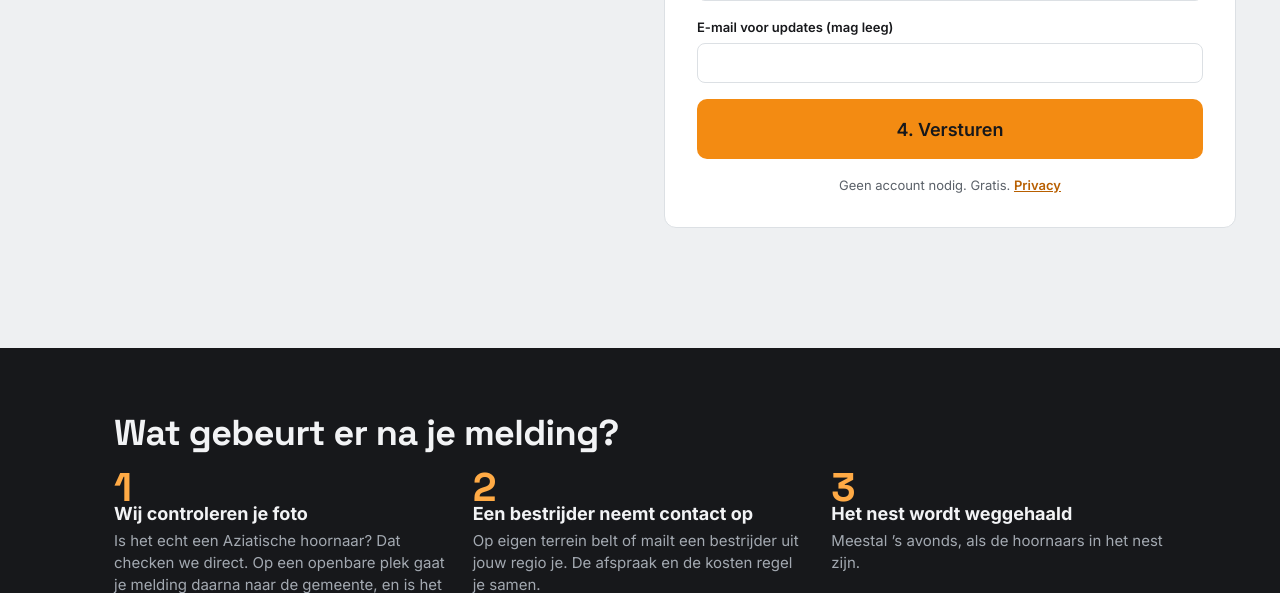
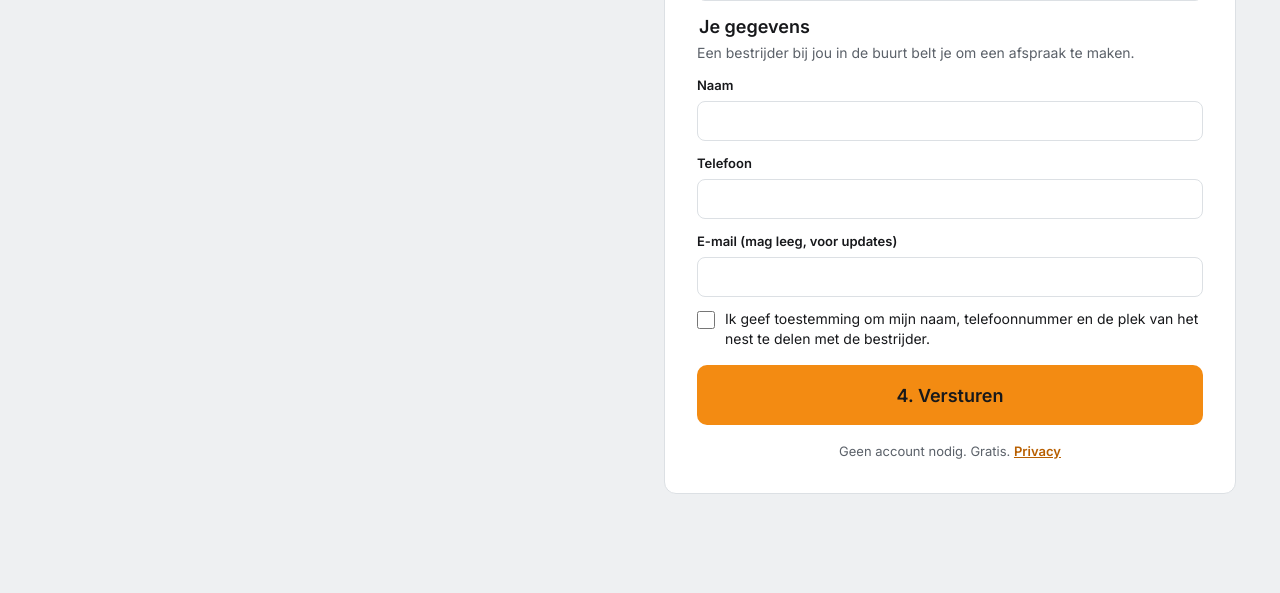
Before and after one commit to teusoftsite/hornaar, a Laravel app: page /melden in a window 1280 px wide. Shown: the part 942-1535 px from the top of the page. Run offline with Laravel 12, Linux system fonts and the light colour scheme; parts of the project's set-up code (start-up, migrations or seed data) failed here and were passed over.

Commit message:
Meldformulier vraagt naam, telefoon en e-mail; eigen terrein zoekt direct een bestrijder
Co-Authored-By: Claude Opus 5.5 <noreply@anthropic.com>
Claude-Session: https://claude.ai/code/session_01MpDGRGrearn6M9MQzHcJ9g

```diff
--- a/app/Console/Commands/PurgePersonalData.php
+++ b/app/Console/Commands/PurgePersonalData.php
@@ -18,7 +18,7 @@ class PurgePersonalData extends Command
         $closed = [NestStatus::AFGEWEZEN, NestStatus::SAMENGEVOEGD, NestStatus::BESTREDEN, NestStatus::GEFACTUREERD];
         $n = Report::whereNotNull('reporter_email')
             ->whereHas('nest', fn ($q) => $q->whereIn('status', $closed)->where('updated_at', '<', now()->subDays(config('meldhoornaar.purge_reporter_email_days'))))
-            ->update(['reporter_email' => null]);
+            ->update(['reporter_email' => null, 'reporter_name' => null, 'reporter_phone' => null]);
         $l = \App\Models\Lead::whereIn('status', ['afgerond', 'geen_bestrijder', 'geannuleerd'])
             ->where('updated_at', '<', now()->subDays(config('meldhoornaar.purge_reporter_email_days')))
             ->where('name', '!=', 'gewist')
--- a/app/Http/Controllers/ReportController.php
+++ b/app/Http/Controllers/ReportController.php
@@ -25,7 +25,14 @@ class ReportController extends Controller
             'height_m' => ['nullable', 'numeric', 'between:0,40'],
             'note' => ['nullable', 'string', 'max:1000'],
             'email' => ['nullable', 'email', 'max:190'],
+            'name' => ['required_if:plek,eigen', 'nullable', 'string', 'max:120'],
+            'phone' => ['required_if:plek,eigen', 'nullable', 'string', 'max:30', 'regex:/^[0-9 +()\-]{8,}$/'],
+            'akkoord' => ['accepted_if:plek,eigen'],
         ], [
+            'name.required_if' => 'Vul je naam in, dan kan de bestrijder je bellen.',
+            'phone.required_if' => 'Vul je telefoonnummer in, dan kan de bestrijder je bellen.',
+            'phone.regex' => 'Vul een geldig telefoonnummer in.',
+            'akkoord.accepted_if' => 'Geef toestemming om je gegevens met de bestrijder te delen.',
             'plek.required' => 'Kies waar het nest hangt: eigen terrein of openbare plek.',
             'lat.required' => 'Kies de plek van het nest op de kaart.',
             'lat.between' => 'Deze plek ligt niet in Nederland.',
@@ -41,6 +48,9 @@ class ReportController extends Controller
         }
 
         $report = $service->create($data, $request->file('photo'), $request->ip());
+        if ($report->nest->isParticulier()) {
+            app(\App\Services\LeadService::class)->request($report, $data);
+        }
         $url = route('melding.status', ['token' => $report->token, 'nieuw' => 1]);
 
         return $request->expectsJson()
--- a/app/Services/ReportService.php
+++ b/app/Services/ReportService.php
@@ -54,6 +54,8 @@ class ReportService
                 'photo_path' => $photoPath,
                 'note' => $data['note'] ?? null,
                 'reporter_email' => $data['email'] ?? null,
+                'reporter_name' => $data['name'] ?? null,
+                'reporter_phone' => $data['phone'] ?? null,
                 'token' => Str::random(32),
                 'ip_hash' => $ip ? hash('sha256', $ip . config('app.key')) : null,
                 'lat' => $lat,
--- a/resources/views/gemeente/show.blade.php
+++ b/resources/views/gemeente/show.blade.php
@@ -31,7 +31,7 @@
       <div class="row between"><strong>Melding {{ $loop->iteration }}</strong><span class="small muted">{{ $r->created_at->format('d-m-Y H:i') }}</span></div>
       @if($r->photo_path)<a href="{{ \App\Support\Photo::url($r->photo_path) }}" target="_blank"><img class="photo" src="{{ \App\Support\Photo::url($r->photo_path) }}" alt="Foto melding"></a>@else<p class="small muted">Geen foto.</p>@endif
       @if($r->note)<p style="margin:0">“{{ $r->note }}”</p>@endif
-      <p class="small muted" style="margin:0">{{ $r->reporter_email ? 'Melder wil updates per e-mail' : 'Anoniem' }}</p>
+      <p class="small muted" style="margin:0">@if($r->reporter_name || $r->reporter_phone){{ $r->reporter_name }}@if($r->reporter_phone) · <a href="tel:{{ preg_replace('/[^0-9+]/', '', $r->reporter_phone) }}">{{ $r->reporter_phone }}</a>@endif @if($r->reporter_email) · {{ $r->reporter_email }}@endif @else{{ $r->reporter_email ? 'Melder wil updates per e-mail' : 'Anoniem' }}@endif</p>
     </div>
     @endforeach
   </div>
--- a/resources/views/public/melden.blade.php
+++ b/resources/views/public/melden.blade.php
@@ -29,7 +29,14 @@
 <input type="hidden" name="lat" id="lat" value="{{ old('lat') }}"><input type="hidden" name="lng" id="lng" value="{{ old('lng') }}">
 <p id="where" class="small" style="margin:0"></p>
 <label style="display: flex; flex-direction: column; gap: 6px; font-size: 13px; font-weight: 600">Opmerking (mag leeg)<input type="text" name="note" maxlength="1000" value="{{ old('note') }}" placeholder="bijv. hoog in de eik achter het huis"></label>
-<label style="display: flex; flex-direction: column; gap: 6px; font-size: 13px; font-weight: 600">E-mail voor updates (mag leeg)<input type="email" name="email" value="{{ old('email') }}" autocomplete="email"></label>
+<fieldset style="border: 0; margin: 0; padding: 0; display: flex; flex-direction: column; gap: 12px">
+<legend style="font-size: 18px; font-weight: 600; margin-bottom: 6px">Je gegevens</legend>
+<p id="contactuitleg" style="margin: 0; font-size: 14px; color: #5B6169"></p>
+<label style="display: flex; flex-direction: column; gap: 6px; font-size: 13px; font-weight: 600"><span>Naam <span class="verplicht"></span></span><input name="name" value="{{ old('name') }}" autocomplete="name" maxlength="120"></label>
+<label style="display: flex; flex-direction: column; gap: 6px; font-size: 13px; font-weight: 600"><span>Telefoon <span class="verplicht"></span></span><input name="phone" type="tel" value="{{ old('phone') }}" autocomplete="tel" maxlength="30"></label>
+<label style="display: flex; flex-direction: column; gap: 6px; font-size: 13px; font-weight: 600">E-mail (mag leeg, voor updates)<input type="email" name="email" value="{{ old('email') }}" autocomplete="email"></label>
+<label id="akkoordrij" style="display: flex; gap: 10px; align-items: flex-start; font-size: 14px"><input type="checkbox" name="akkoord" value="1" @checked(old('akkoord')) style="width: 18px; height: 18px; margin: 2px 0 0; accent-color: #B85F00; flex: none"> Ik geef toestemming om mijn naam, telefoonnummer en de plek van het nest te delen met de bestrijder.</label>
+</fieldset>
 @if($turnstile)<div class="cf-turnstile" data-sitekey="{{ $turnstile }}" data-language="nl"></div>@endif
 <button type="submit" id="send" style="font: 600 18px Inter, sans-serif; background: #F38B12; color: #17181B; border: 0; border-radius: 10px; padding: 18px; min-height: 60px; cursor: pointer">4. Versturen</button>
 <p style="margin: 0; font-size: 13px; color: #5B6169; text-align: center">Geen account nodig. Gratis. <a href="{{ route('privacy') }}">Privacy</a></p>
@@ -67,6 +74,19 @@ document.addEventListener('DOMContentLoaded', function () {
       p.set(pos.coords.latitude, pos.coords.longitude, 18); t.textContent = '✓ Locatie gedeeld'; b.style.background = '#1E7A46';
     }, function () { t.textContent = 'Geweigerd – tik op de kaart'; }, {enableHighAccuracy: true, timeout: 15000});
   });
+  var form = document.getElementById('meld');
+  function plekUpdate() {
+    var eigen = form.querySelector('input[name=plek]:checked').value === 'eigen';
+    ['name', 'phone'].forEach(function (n) { form.elements[n].required = eigen; });
+    form.elements.akkoord.required = eigen;
+    document.getElementById('akkoordrij').style.display = eigen ? 'flex' : 'none';
+    form.querySelectorAll('.verplicht').forEach(function (s) { s.textContent = eigen ? '' : '(mag leeg)'; });
+    document.getElementById('contactuitleg').textContent = eigen
+      ? 'Een bestrijder bij jou in de buurt belt je om een afspraak te maken.'
+      : 'Handig als de gemeente nog een vraag heeft over je melding.';
+  }
+  form.querySelectorAll('input[name=plek]').forEach(function (r) { r.addEventListener('change', plekUpdate); });
+  plekUpdate();
   document.getElementById('photo').addEventListener('change', function () {
     var f = this.files[0]; if (!f) return;
     document.getElementById('fotostatus').textContent = '✓ Foto toegevoegd';
--- a/resources/views/public/status.blade.php
+++ b/resources/views/public/status.blade.php
@@ -26,8 +26,8 @@
         <h3 style="margin:0">Een bestrijder laten komen</h3>
         <p style="margin:0">Het nest hangt op je eigen terrein. Wij zoeken de dichtstbijzijnde bestrijder voor je. Die belt je, spreekt een prijs af en rekent met je af. MeldHoornaar zelf is gratis.</p>
         <form method="post" action="{{ route('melding.bestrijder', $report->token) }}" class="stack">@csrf
-          <label class="f">Naam<input name="name" value="{{ old('name') }}" required autocomplete="name"></label>
-          <label class="f">Telefoon<input name="phone" type="tel" value="{{ old('phone') }}" required autocomplete="tel"></label>
+          <label class="f">Naam<input name="name" value="{{ old('name', $report->reporter_name) }}" required autocomplete="name"></label>
+          <label class="f">Telefoon<input name="phone" type="tel" value="{{ old('phone', $report->reporter_phone) }}" required autocomplete="tel"></label>
           <label class="f">E-mail (voor updates)<input name="email" type="email" value="{{ old('email', $report->reporter_email) }}" autocomplete="email"></label>
           <label class="row small"><input type="checkbox" name="akkoord" value="1" required> Ik geef toestemming om mijn naam, telefoonnummer en de plek van het nest te delen met de bestrijder.</label>
           <button class="btn orange">Bestrijder vragen</button>
```
Also changed, not shown: tests/Feature/Blok7ParticulierTest.php (+15 -1 lines), database/migrations/2026_11_24_090000_add_contact_to_reports.php (added).
